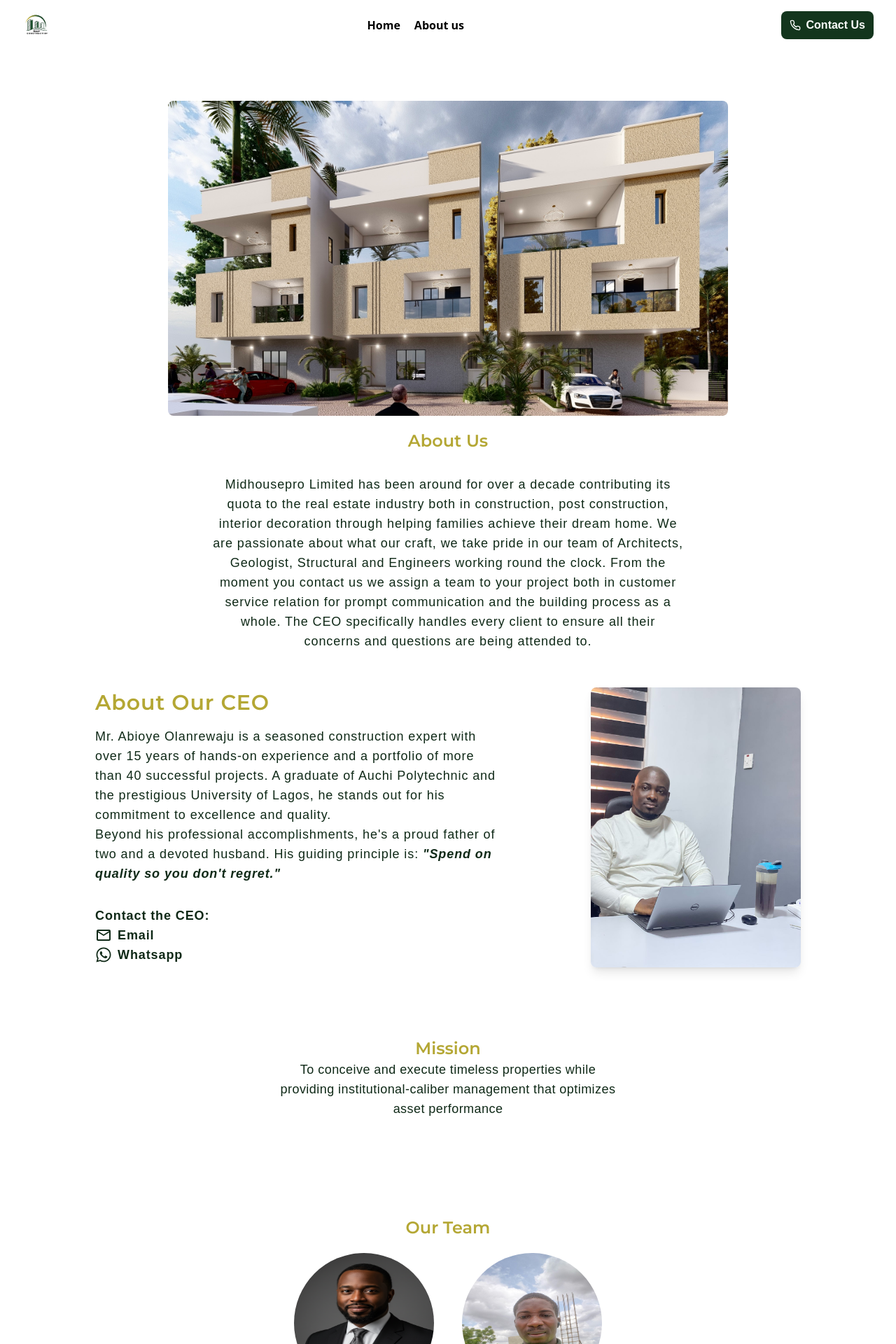
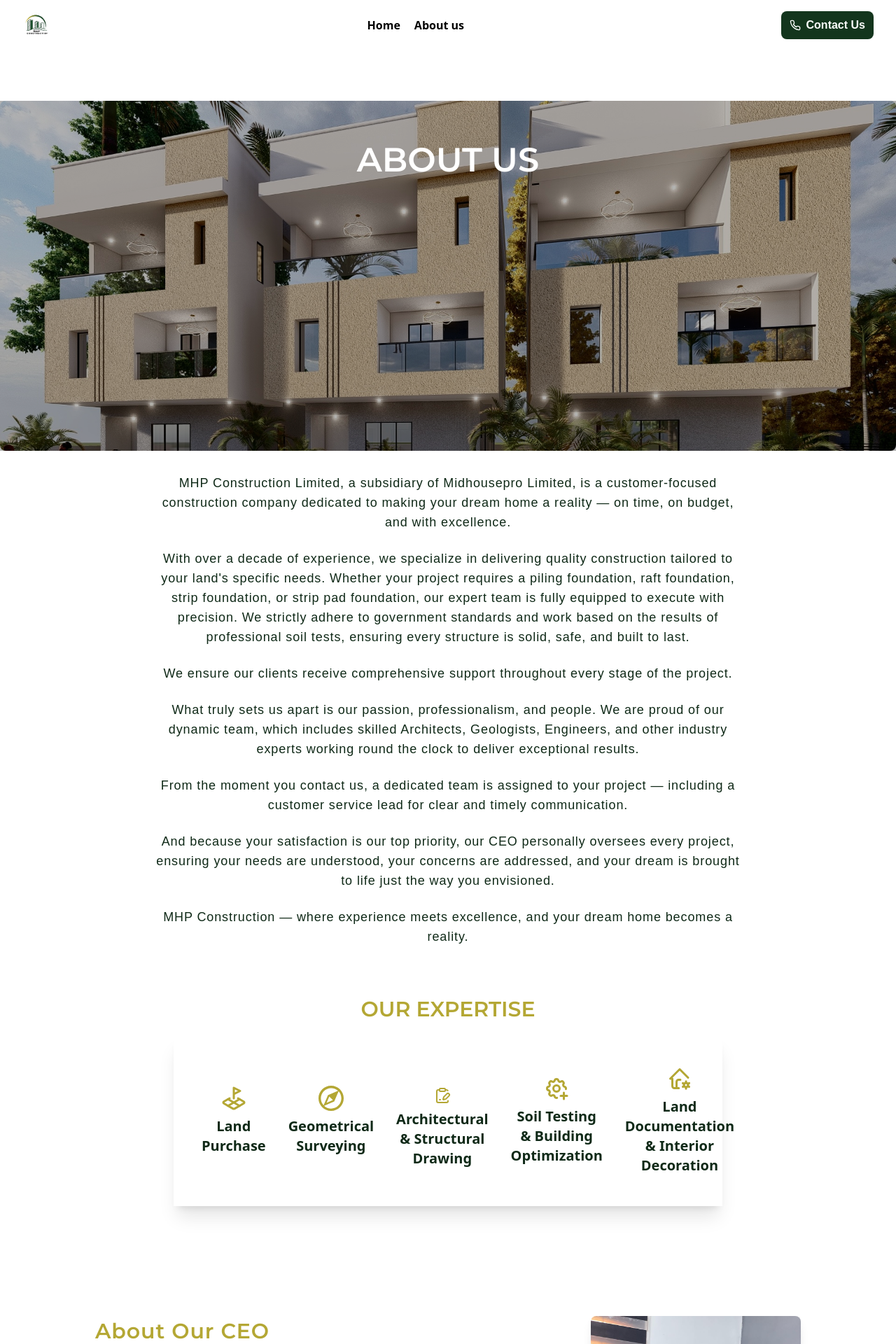
Before and after one commit to U-Sarah/mhpconstruction, a React (Vite) app: page /about in a window 1280 px wide. Shown: the top 1920 px of the page at 70% size. Built offline with nearby package versions, Linux system fonts and the light colour scheme; a web font is replaced by a local one.

Commit message:
Refined project

```diff
--- a/package.json
+++ b/package.json
@@ -13,6 +13,7 @@
     "@tailwindcss/vite": "^4.1.6",
     "axios": "^1.9.0",
     "framer-motion": "^12.17.0",
+    "lucide-react": "^0.522.0",
     "react": "^19.1.0",
     "react-dom": "^19.1.0",
     "react-icons": "^5.5.0",
--- a/src/App.jsx
+++ b/src/App.jsx
@@ -1,16 +1,32 @@
-
+import { useState, useEffect } from "react";
 import NavBar from "./components/NavBar";
 import Hero from "./components/Hero";
 import Projects from "./components/Projects";
 import Services from "./components/Services";
 import Testimonials from "./components/Testimonials";
 import BlogList from "./components/BlogList";
+import img1 from "./assets/image1.JPG";
+import img2 from "./assets/image2.JPG";
+import img3 from "./assets/image3.JPG";
+import img4 from "./assets/image4.JPG";
+import img5 from "./assets/image5.JPG";
 
+const images = [img1, img2, img3, img4, img5];
 const App = () => {
+  const [currentImage, setCurrentImage] = useState(0);
+  useEffect(() => {
+    const interval = setInterval(() => {
+      setCurrentImage((prev) => (prev + 1) % images.length);
+    }, 3000);
+    return () => clearInterval(interval);
+  }, []);
   return (
     <div className="bg-white overflow-x-hidden">
       {/* Mobile layout with background image */}
-      <div className="xl:hidden relative bg-[url('/src/assets/image1.JPG')] bg-cover bg-center">
+      <div
+        className="xl:hidden relative  bg-cover bg-center transition-all duration-1000"
+        style={{ backgroundImage: `url(${images[currentImage]})` }}
+      >
         <div className="absolute inset-0 bg-black/40 z-0" />
         <div className="relative z-10">
           <NavBar isHome={true} />
@@ -32,6 +48,4 @@
   );
 };
 
-
-
 export default App;
--- a/src/components/About.jsx
+++ b/src/components/About.jsx
@@ -2,13 +2,75 @@
 import partner from "../assets/partner.jpg";
 import img1 from "../assets/CEO.jpg";
 import img2 from "../assets/Subomi.jpg";
-// import img3 from "../assets/CEO2.jpg";
 import { MdOutlineMail } from "react-icons/md";
 import { FaWhatsapp } from "react-icons/fa6";
+import { LuLandPlot } from "react-icons/lu";
+import { ImCompass2 } from "react-icons/im";
+import { ClipboardPenLine } from "lucide-react";
+import { TbSettingsPlus } from "react-icons/tb";
+import { TbHomeCog } from "react-icons/tb";
+// eslint-disable-next-line no-unused-vars
+import { motion } from "framer-motion";
+
+const Expertise = () => {
+  const expertiseItems = [
+    {
+      icon: <LuLandPlot className="text-4xl " />,
+      title: "Land Purchase",
+    },
+    {
+      icon: <ImCompass2 className="text-4xl" />,
+      title: "Geometrical Surveying",
+    },
+    {
+      icon: <ClipboardPenLine className="text-4xl mt-5" />,
+      title: "Architectural & Structural Drawing",
+    },
+    {
+      icon: <TbSettingsPlus className="text-4xl" />,
+      title: "Soil Testing & Building Optimization",
+    },
+    {
+      icon: <TbHomeCog className="text-4xl" />,
+      title: "Land Documentation & Interior Decoration",
+    },
+  ];
+  return (
+    <div className="p-3 xl:p-10 max-xl:px-10 max-w-5xl w-full">
+      <h2 className="text-3xl text-[#B4A734] font-semibold mb-4 mt-5">
+        OUR EXPERTISE
+      </h2>
+      <motion.div
+        className="bg-white shadow-xl px-5 py-8 "
+        initial={{ y: 100, opacity: 5 }}
+        whileInView={{ y: 3, opacity: 3 }}
+        transition={{ duration: 1.0 }}
+        viewport={{ once: true, amount: 0.4 }}
+      >
+        <ul className=" flex items-center max-xl:flex-col gap-8 xl:px-5 xl:py-3">
+          {expertiseItems.map((item, index) => (
+            <li key={index} className="flex flex-col items-center gap-2">
+              <span className="text-[#B4A734]">{item.icon}</span>
+              <span className="text-[#0F2917] font-semibold text-xl">
+                {item.title}
+              </span>
+            </li>
+          ))}
+        </ul>
+      </motion.div>
+    </div>
+  );
+};
 
 const About = () => {
   const aboutTexts = [
-    "Midhousepro Limited has been around for over a decade contributing its quota to the real estate industry both in construction, post construction, interior decoration through helping families achieve their dream home. We are passionate about what our craft, we take pride in our team of Architects, Geologist, Structural and Engineers working round the clock. From the moment you contact us we assign a team to your project both in customer service relation for prompt communication and the building process as a whole. The CEO specifically handles every client to ensure all their concerns and questions are being attended to.",
+    "MHP Construction Limited, a subsidiary of Midhousepro Limited, is a customer-focused construction company dedicated to making your dream home a reality — on time, on budget, and with excellence.",
+    "With over a decade of experience, we specialize in delivering quality construction tailored to your land's specific needs. Whether your project requires a piling foundation, raft foundation, strip foundation, or strip pad foundation, our expert team is fully equipped to execute with precision. We strictly adhere to government standards and work based on the results of professional soil tests, ensuring every structure is solid, safe, and built to last.",
+    "We ensure our clients receive comprehensive support throughout every stage of the project.",
+    "What truly sets us apart is our passion, professionalism, and people. We are proud of our dynamic team, which includes skilled Architects, Geologists, Engineers, and other industry experts working round the clock to deliver exceptional results.",
+    "From the moment you contact us, a dedicated team is assigned to your project — including a customer service lead for clear and timely communication.",
+    "And because your satisfaction is our top priority, our CEO personally oversees every project, ensuring your needs are understood, your concerns are addressed, and your dream is brought to life just the way you envisioned.",
+    "MHP Construction — where experience meets excellence, and your dream home becomes a reality.",
   ];
 
   const images = [partner, img2];
@@ -24,35 +86,39 @@
   ];
 
   return (
-    <section className="flex flex-col items-center justify-center text-center xl:mt-10 xl:py-26 w-full overflow-x-hidden">
-      <img
-        src={aboutImg}
-        alt="About MHP Construction"
-        width={800}
-        height={500}
-        className="xl:rounded-lg "
-      />
-      <h1 className="text-[#B4A734] text-2xl font-semibold xl:mt-5 xl:mb-5 max-xl:mt-7">
-        About Us
-      </h1>
-      <div className="text-[#0F2917] text-md  xl:w-[700px]">
+    <section className="flex flex-col items-center justify-center text-center xl:mt-10 xl:py-26  overflow-x-hidden">
+      <div className="relative w-full group cursor-pointer overflow-hidden ">
+        <img
+          src={aboutImg}
+          alt="About MHP Construction"
+          className="xl:rounded-lg h-full max-h-[500px] w-full object-cover transition-all duration-700 ease-in-out group-hover:scale-110 group-hover:brightness-75"
+        />
+        <div className="absolute inset-0 bg-black/30 group-hover:bg-black/50 transition-all duration-500"></div>
+        <div className="absolute inset-0 flex items-start justify-center p-10">
+          <h1 className="text-white xl:text-5xl max-xl:text-3xl font-semibold xl:mt-5 xl:mb-5 max-xl:mt-7">
+            ABOUT US
+          </h1>
+        </div>
+      </div>
+      <div className="text-[#0F2917] text-md flex flex-col items-center justify-center text-center xl:px-20 xl:mt-5 max-xl:px-10 max-xl:py-5 w-full max-w-5xl">
         {aboutTexts.map((text, idx) => (
           <p
             key={idx}
-            className="xl:p-3 xl:text-lg max-xl:p-3.5 max-xl:text-sm tracking-wider"
+            className="xl:p-3 xl:text-lg max-xl:p-3.5  max-xl:text-md tracking-wider"
           >
             {text}
           </p>
         ))}
+        <Expertise />
       </div>
 
       {/* About the ceo */}
-      <section className="flex justify-between max-xl:flex-col-reverse items-center  py-10 gap-8">
+      <section className="flex justify-between max-xl:flex-col-reverse xl:mt-20 max-xl:mt-15  py-10 gap-8">
         <div className="w-full  flex flex-col items-start text-center xl:text-left justify-center tracking-wider xl:text-lg max-xl:text-sm max-xl:p-1">
           <h1 className="xl:text-3xl max-xl:text-2xl  font-semibold text-[#B4A734] mb-4">
             About Our CEO
           </h1>
-          <p className="max-w-xl text-[#0F2917]">
+          <p className="max-w-xl text-[#0F2917] max-xl:text-md">
             Mr. Abioye Olanrewaju is a seasoned construction expert with over 15
             years of hands-on experience and a portfolio of more than 40
             successful projects. A graduate of Auchi Polytechnic and the
@@ -101,9 +167,9 @@
       </section>
 
       {/* Mission */}
-      <div className="xl:py-15 xl:px-10 max-xl:py-5 max-xl:px-3">
+      <div className="xl:py-20 xl:mt-10 xl:px-10 max-xl:py-5 max-xl:px-3">
         <h1 className="text-[#B4A734] text-2xl font-semibold">Mission</h1>
-        <p className="text-[#0F2917] tracking-wide w-full max-w-[500px] max-xl:w-[430px] max-xl:p-3.5 xl:text-lg max-xl:text-sm">
+        <p className="text-[#0F2917] tracking-wide w-full max-w-[500px] max-xl:w-[430px] max-xl:p-3.5 xl:text-lg max-xl:text-md">
           To conceive and execute timeless properties while providing
           institutional-caliber management that optimizes asset performance
         </p>
--- a/src/components/Modal.jsx
+++ b/src/components/Modal.jsx
@@ -31,13 +31,13 @@
           />
           <button
             onClick={prevSlide}
-            className="absolute left-2 top-1/2 -translate-y-1/2 bg-white bg-opacity-70 rounded-full p-2"
+            className="absolute left-2 top-1/2 -translate-y-1/2 bg-white bg-opacity-70 rounded-full p-2 cursor-pointer"
           >
             <MdArrowBackIos />
           </button>
           <button
             onClick={nextSlide}
-            className="absolute right-2 top-1/2 -translate-y-1/2 bg-white bg-opacity-70 rounded-full p-2"
+            className="absolute right-2 top-1/2 -translate-y-1/2 bg-white bg-opacity-70 rounded-full p-2 cursor-pointer"
           >
             <MdOutlineArrowForwardIos />
           </button>
```
Also changed, not shown: src/components/Hero.jsx (+30 -9 lines), 1 other file (tests, documents, lock files or other folders).
